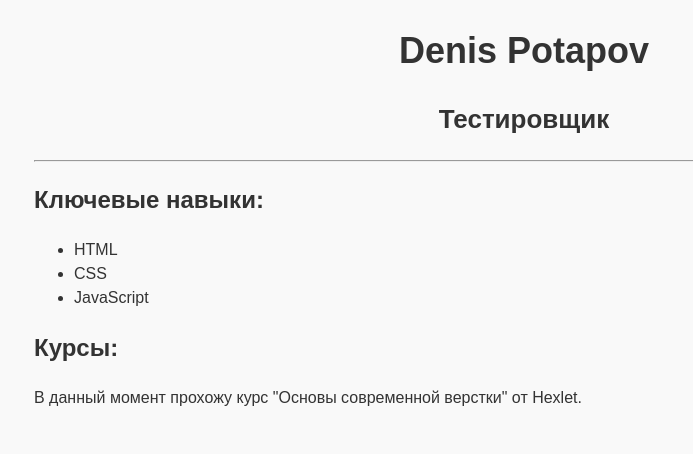
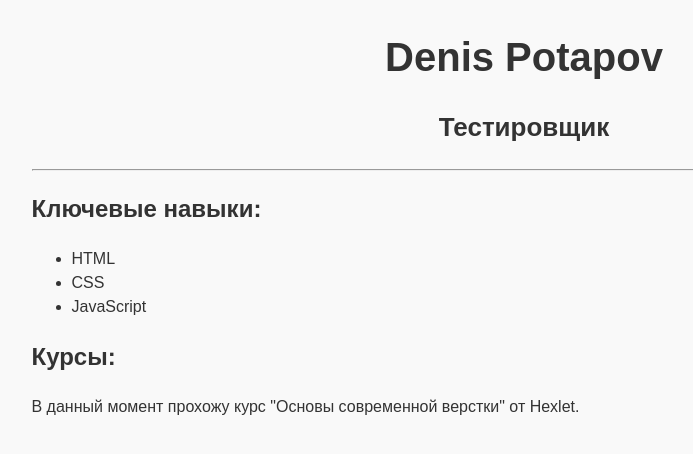
Before and after one commit to Airdn/airdn.github.io, a plain HTML site: page index.html in a window 1280 px wide. Shown: the whole page, without its empty margins (116-809 px from the left). Drawn offline with Linux system fonts and the light colour scheme.

Commit message:
Add files via upload

```diff
--- a/style.css
+++ b/style.css
@@ -5,13 +5,13 @@ body {
     background-color: #f9f9f9;
     color: #333333;
 
-    width: 980px;
+    width: 985px;
     margin: 0 auto;
 }
 
 h1 {
     text-align: center;
-    font-size: 36px;
+    font-size: 40px;
     margin-bottom: 0;
 }
 
```
